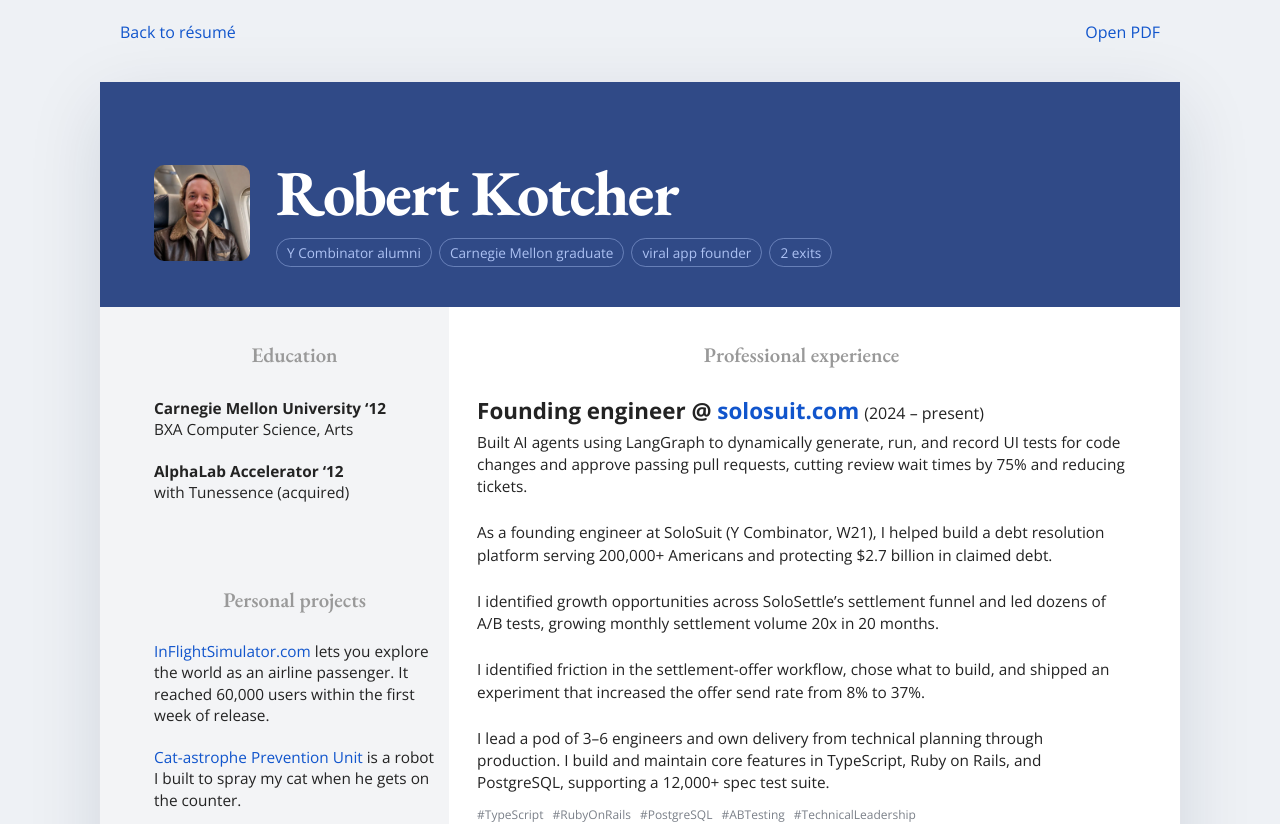
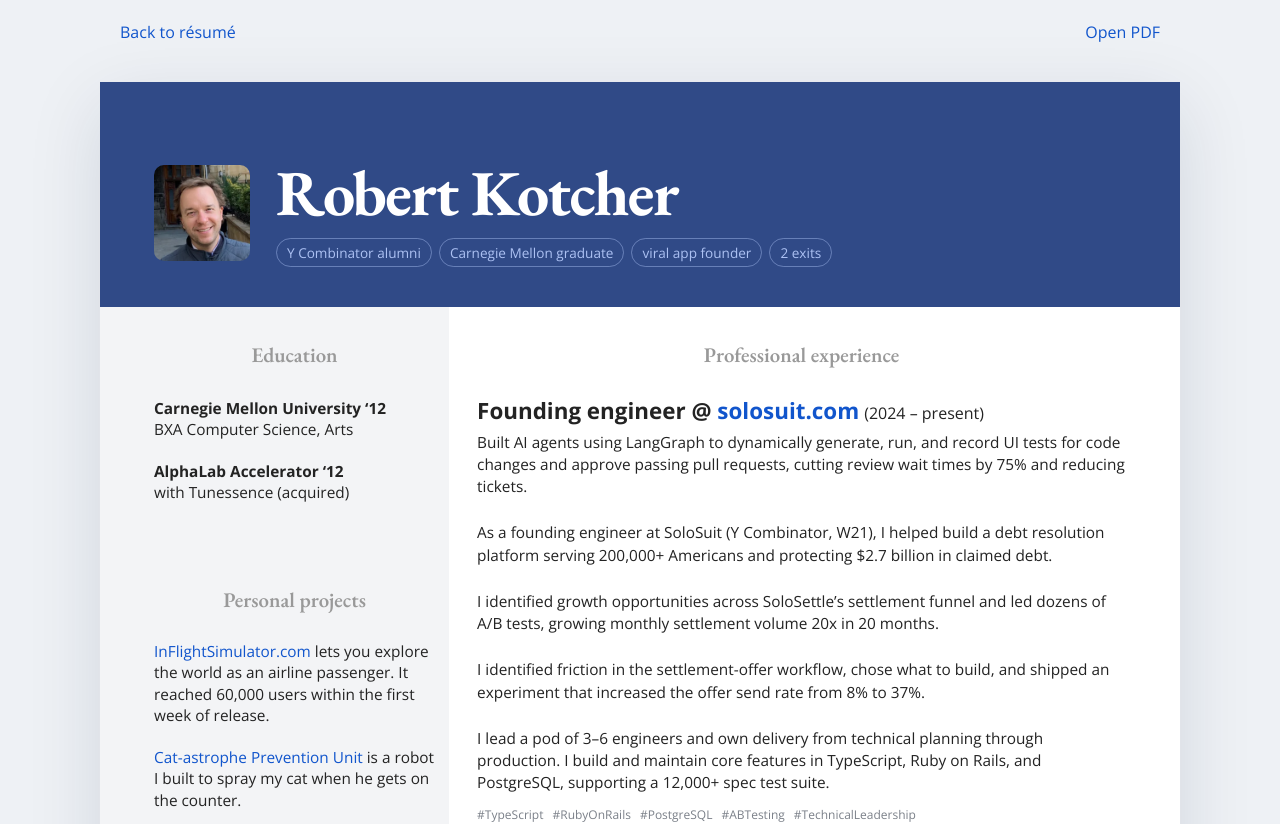
Before and after one commit to robertkotcher/robertkotcher.com, a Next.js app: page /print in a window 1280 px wide. Shown: the top 824 px of the page. Built offline with nearby package versions, Linux system fonts and the light colour scheme.

Commit message:
Update resume portrait

```diff
--- a/app/Resume.tsx
+++ b/app/Resume.tsx
@@ -65,7 +65,7 @@
       <article className="resume" aria-label="Robert Kotcher résumé">
         <header className="resume-header">
           <div className="header-person">
-            <div className="header-portrait"><Image src="/robert-kotcher-portrait.webp" alt="Robert Kotcher" width={480} height={483} priority /></div>
+            <div className="header-portrait"><Image src="/robert-kotcher-portrait-new.webp" alt="Robert Kotcher" width={480} height={451} priority /></div>
           <div className="identity">
             <h1>Robert Kotcher</h1>
             <p className="identity-highlights">
--- a/app/resumePdf.ts
+++ b/app/resumePdf.ts
@@ -1,2 +1,2 @@
 // Updated by npm run export:resume whenever the PDFs change.
-export const resumePdfUrl = "/robert-kotcher-resume.pdf?v=a50e35562ca4";
+export const resumePdfUrl = "/robert-kotcher-resume.pdf?v=8672dde36897";
```
Also changed, not shown: public/robert-kotcher-portrait-new.webp (added), 1 other file (tests, documents, lock files or other folders).
